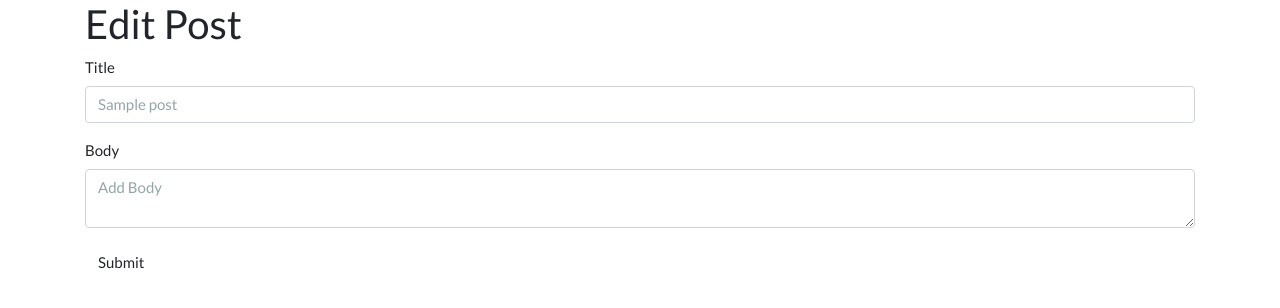
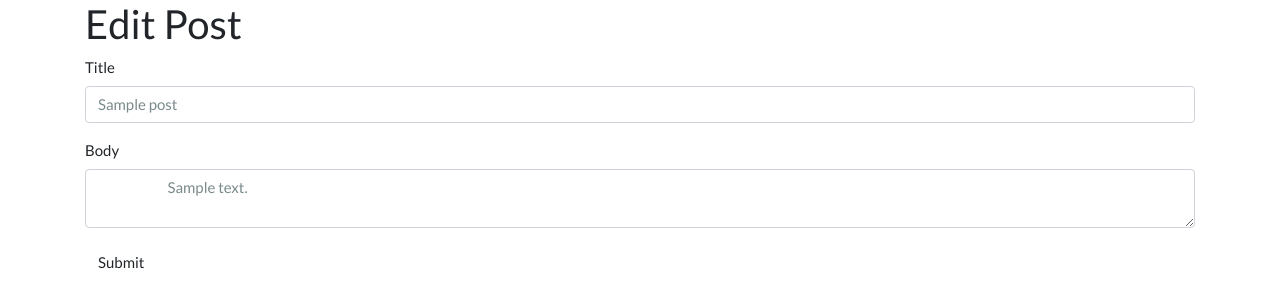
Before and after one commit to ImsirovicAjdin/cimultifileupload, a CodeIgniter app: page /database/posts/edit/sample in a window 1280 px wide. Shown: the part 71-379 px from the top of the page. Run offline with CodeIgniter, Linux system fonts and the light colour scheme; tables that the repository leaves empty or names only in its code hold one stand-in row (values such as "Sample post"); some libraries are stand-ins or nearby versions.

Commit message:
Update edit.php so taht it is not so easy to submit empty values

```diff
--- a/application/views/posts/edit.php
+++ b/application/views/posts/edit.php
@@ -5,11 +5,13 @@
 <?php echo form_open('posts/create'); ?>
 	<div class="form-group">
 		<label>Title</label>
-		<input type="text" class="form-control" name="title" placeholder="<?php echo $post['title']; ?>">
+		<input name="title" type="text" class="form-control" placeholder="<?php echo $post['title']; ?>" value="<?php echo $post['title']; ?>">
 	</div>
 	<div class="form-group">
 		<label>Body</label>
-		<textarea class="form-control" placeholder="Add Body" name="body"></textarea>
+		<textarea name="body" class="form-control" placeholder="<?php echo $post['body']; ?>">
+			<?php echo $post['body']; ?>
+		</textarea>
 	</div>
 	<button type="submit" class="btn btn-default">Submit</button>
 </form>
```
